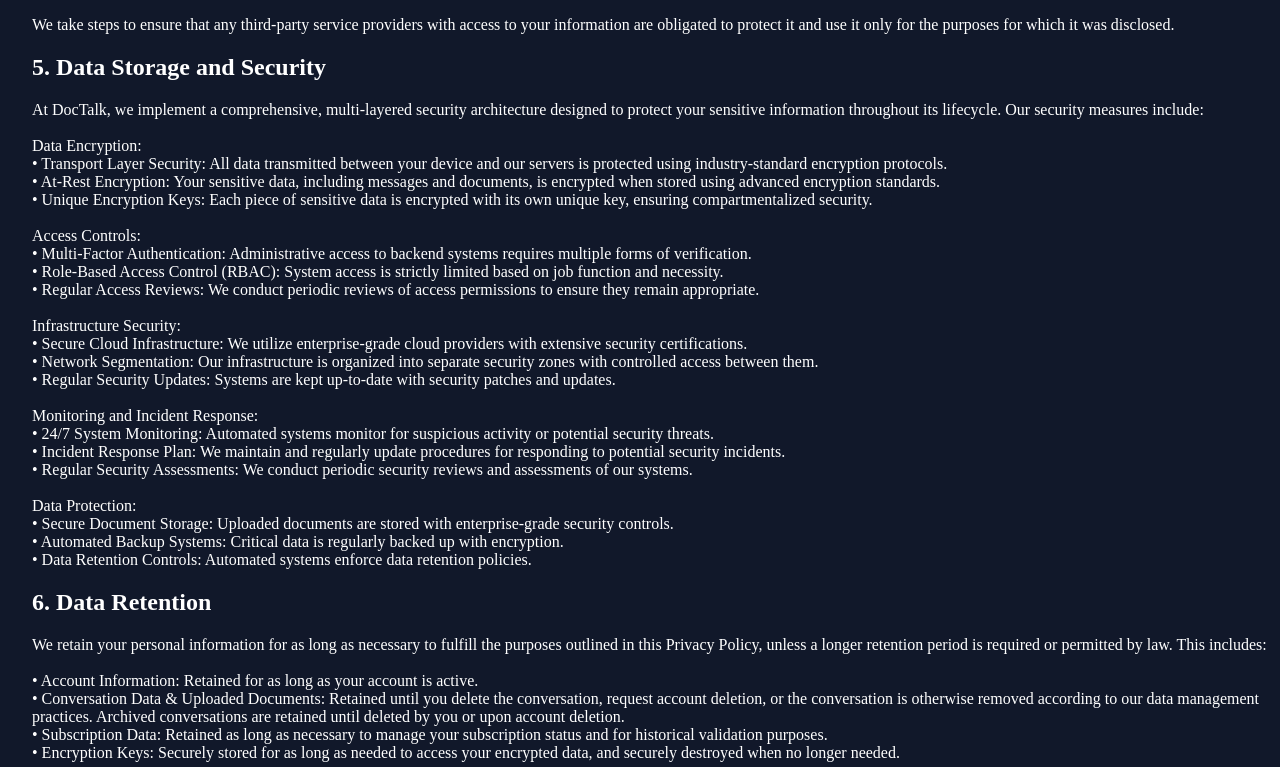
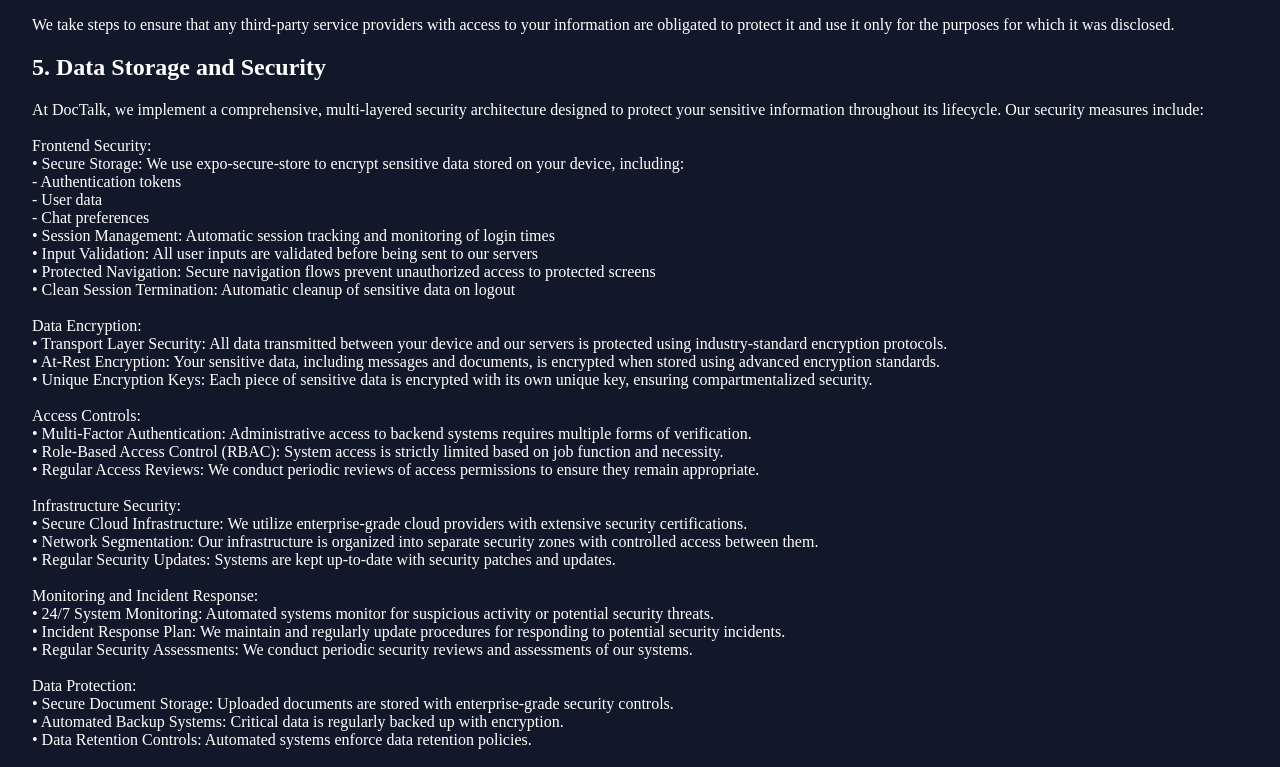
Before and after one commit to ZachYanez/doctalk-landing, a Next.js app: page /privacy-policy in a window 1280 px wide. Shown: the part 1787-2554 px from the top of the page. Built offline with nearby package versions, Linux system fonts and the light colour scheme.

Commit message:
Updated privacy policy with new content and security details

```diff
--- a/src/app/privacy-policy/page.tsx
+++ b/src/app/privacy-policy/page.tsx
@@ -23,7 +23,7 @@
     >
       <h1 className="text-3xl font-bold mb-6">DocTalk Privacy Policy</h1>
       <p className="mb-4">
-        <strong>Effective Date:</strong> June 12, 2024
+        <strong>Effective Date:</strong> June 19, 2025
       </p>
 
       <h2 className="text-2xl font-semibold mt-6 mb-3">1. Introduction</h2>
@@ -125,6 +125,16 @@
       <p className="mb-4 whitespace-pre-line">
         {`At DocTalk, we implement a comprehensive, multi-layered security architecture designed to protect your sensitive information throughout its lifecycle. Our security measures include:
 
+Frontend Security:
+• Secure Storage: We use expo-secure-store to encrypt sensitive data stored on your device, including:
+  - Authentication tokens
+  - User data
+  - Chat preferences
+• Session Management: Automatic session tracking and monitoring of login times
+• Input Validation: All user inputs are validated before being sent to our servers
+• Protected Navigation: Secure navigation flows prevent unauthorized access to protected screens
+• Clean Session Termination: Automatic cleanup of sensitive data on logout
+
 Data Encryption:
 • Transport Layer Security: All data transmitted between your device and our servers is protected using industry-standard encryption protocols.
 • At-Rest Encryption: Your sensitive data, including messages and documents, is encrypted when stored using advanced encryption standards.
@@ -148,7 +158,16 @@
 Data Protection:
 • Secure Document Storage: Uploaded documents are stored with enterprise-grade security controls.
 • Automated Backup Systems: Critical data is regularly backed up with encryption.
-• Data Retention Controls: Automated systems enforce data retention policies.`}
+• Data Retention Controls: Automated systems enforce data retention policies.
+
+Important Note About AI Models:
+It's important to understand that among our AI services, only the Google Gemini Flash-2.0 vision model, used specifically for document analysis, has the capability to process and potentially associate users with their medical information. All other AI interactions are designed to be contextual without maintaining user associations. We implement strict security measures and data handling protocols to protect any information processed by these models.
+
+Authentication and Authorization:
+• Token-based Authentication: We use JSON Web Tokens (JWT) for secure authentication
+• Password Requirements: Strong password policies requiring minimum 8 characters, at least 1 uppercase letter, and 1 special character
+• Protected Routes: All sensitive operations require valid authentication tokens
+• Automatic Session Validation: Tokens are validated on app startup and with each protected request`}
       </p>
 
       <h2 className="text-2xl font-semibold mt-6 mb-3">6. Data Retention</h2>
```
